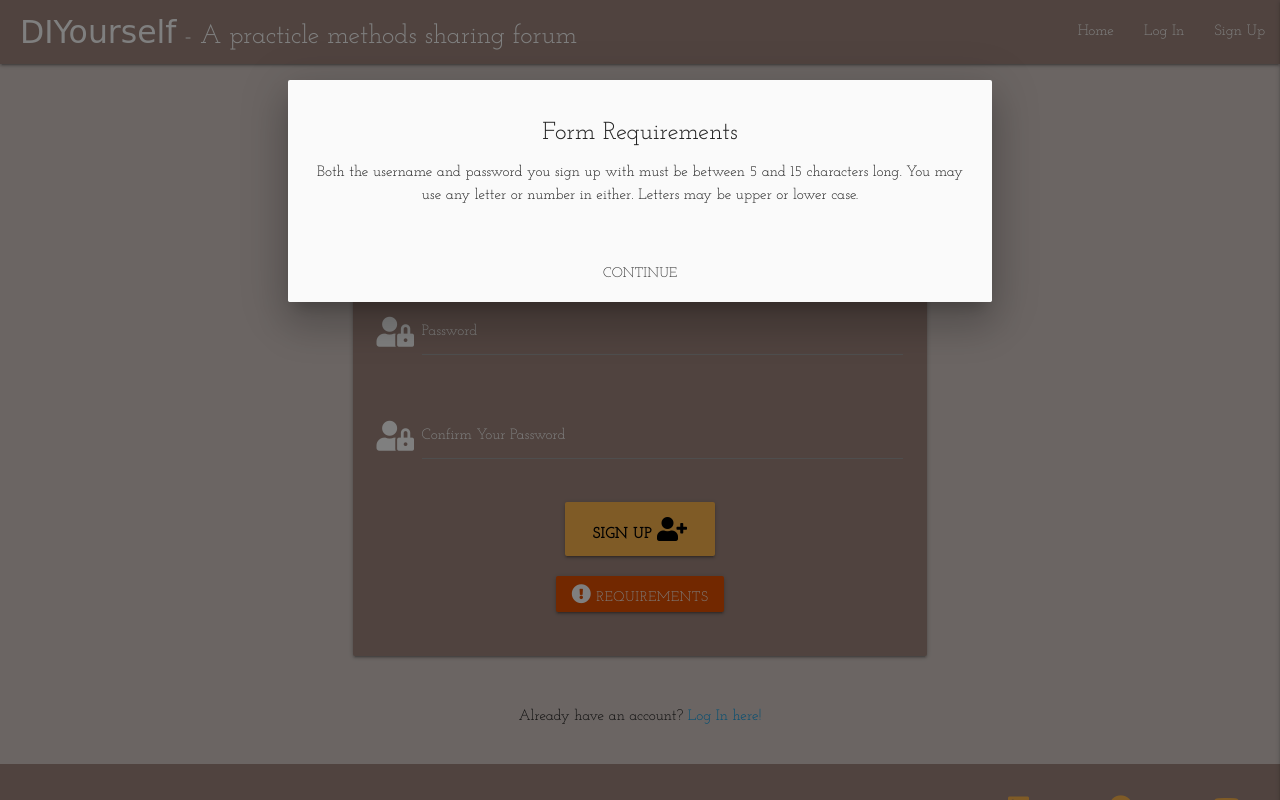
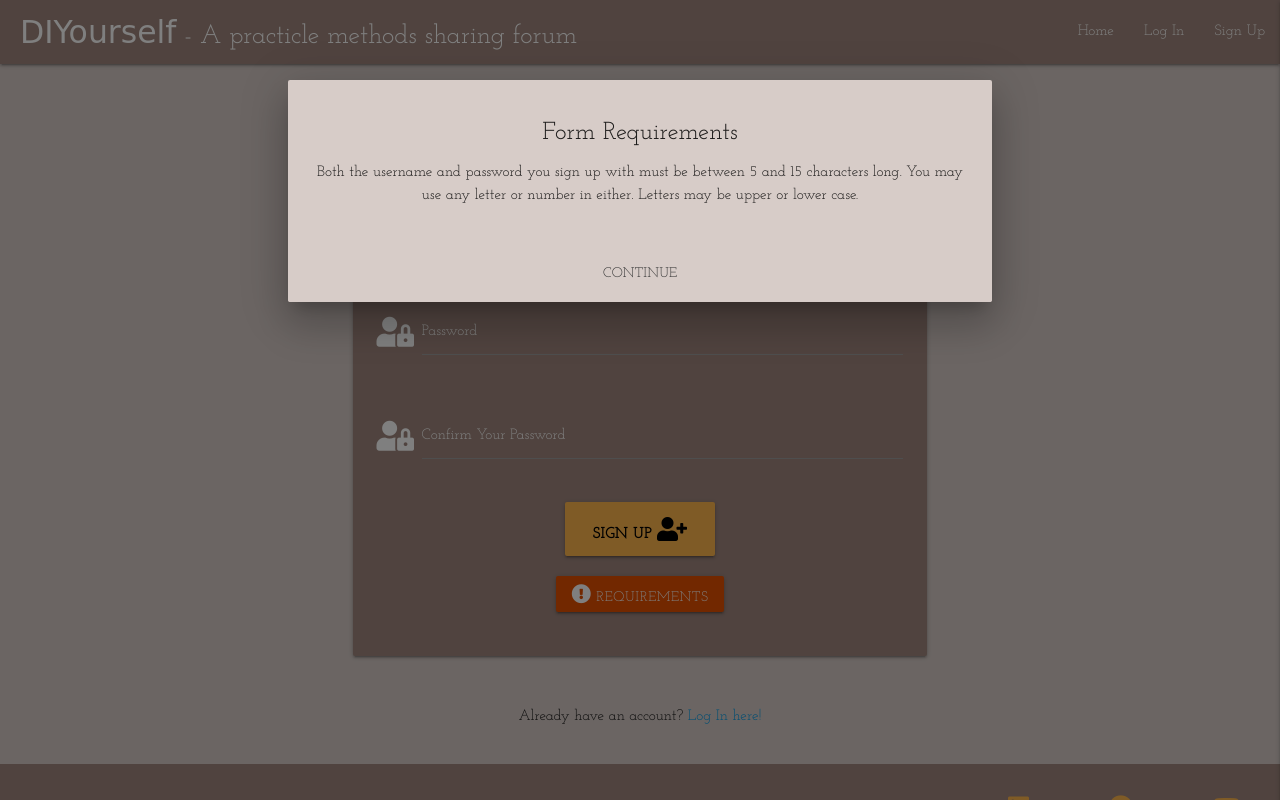
Before and after one commit to dudeguythethird/DIYourself, a Flask app: page /signup in a window 1280 px wide, after a click on "REQUIREMENTS". Run offline with Flask 2, Linux system fonts and the light colour scheme; some libraries are stand-ins or nearby versions; some web fonts are replaced.

Commit message:
changes background colour of requirements modal on signup page

```diff
--- a/templates/sign_up.html
+++ b/templates/sign_up.html
@@ -51,12 +51,12 @@
                     </div>
                 </div>
                 <!-- Requirements Modal -->
-                <div id="modal1" class="modal">
+                <div id="modal1" class="modal brown lighten-4">
                     <div class="modal-content">
                         <h5 class="center-align">Form Requirements</h5>
                         <p class="center-align">Both the username and password you sign up with must be between 5 and 15 characters long. You may use any letter or number in either. Letters may be upper or lower case.</p>
                     </div>
-                    <div class="modal-footer">
+                    <div class="modal-footer brown lighten-4">
                         <div class="center-align">
                             <a href="#!" class="modal-close waves-effect waves-green btn-flat">Continue</a>
                         </div>
```
